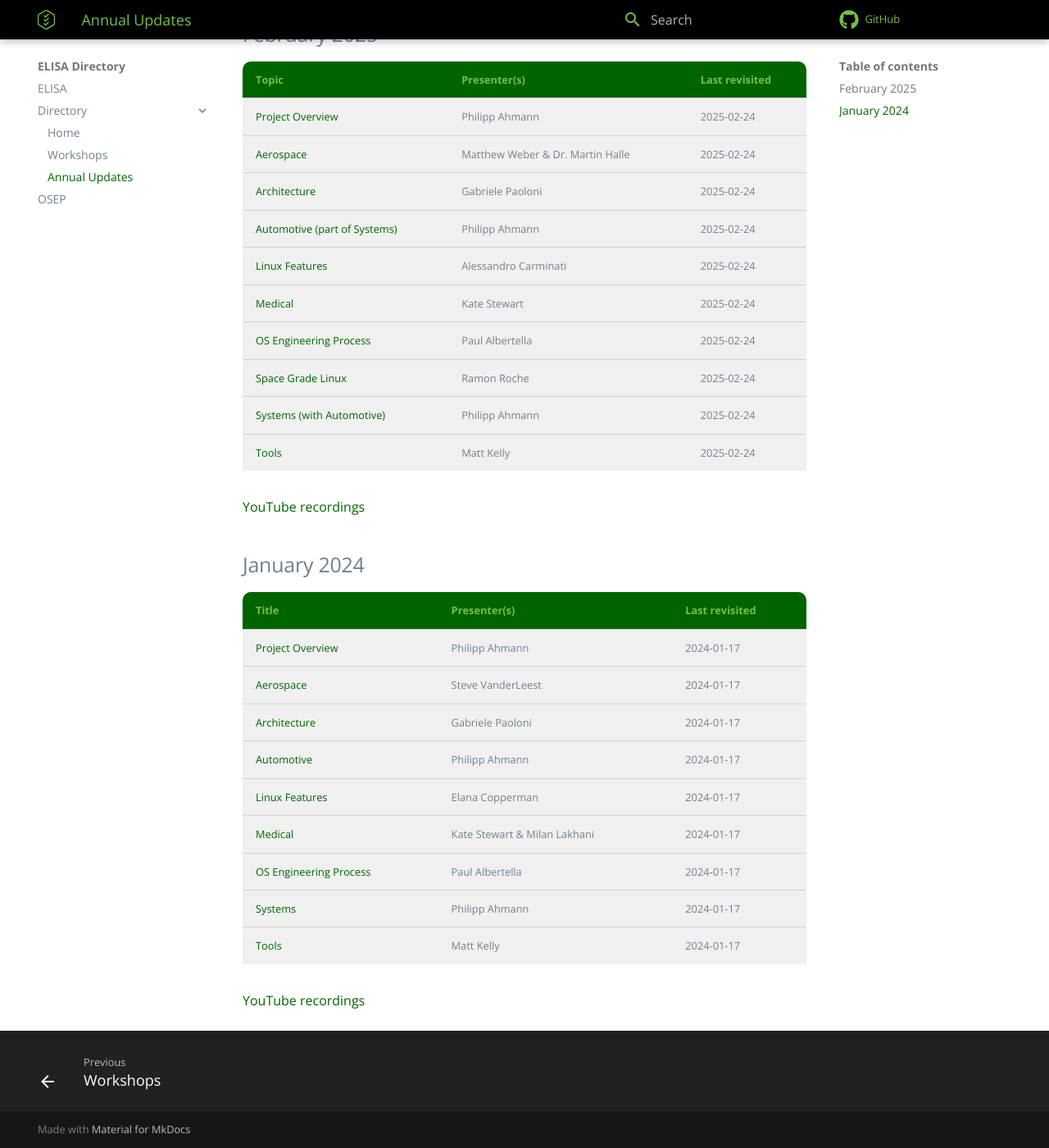
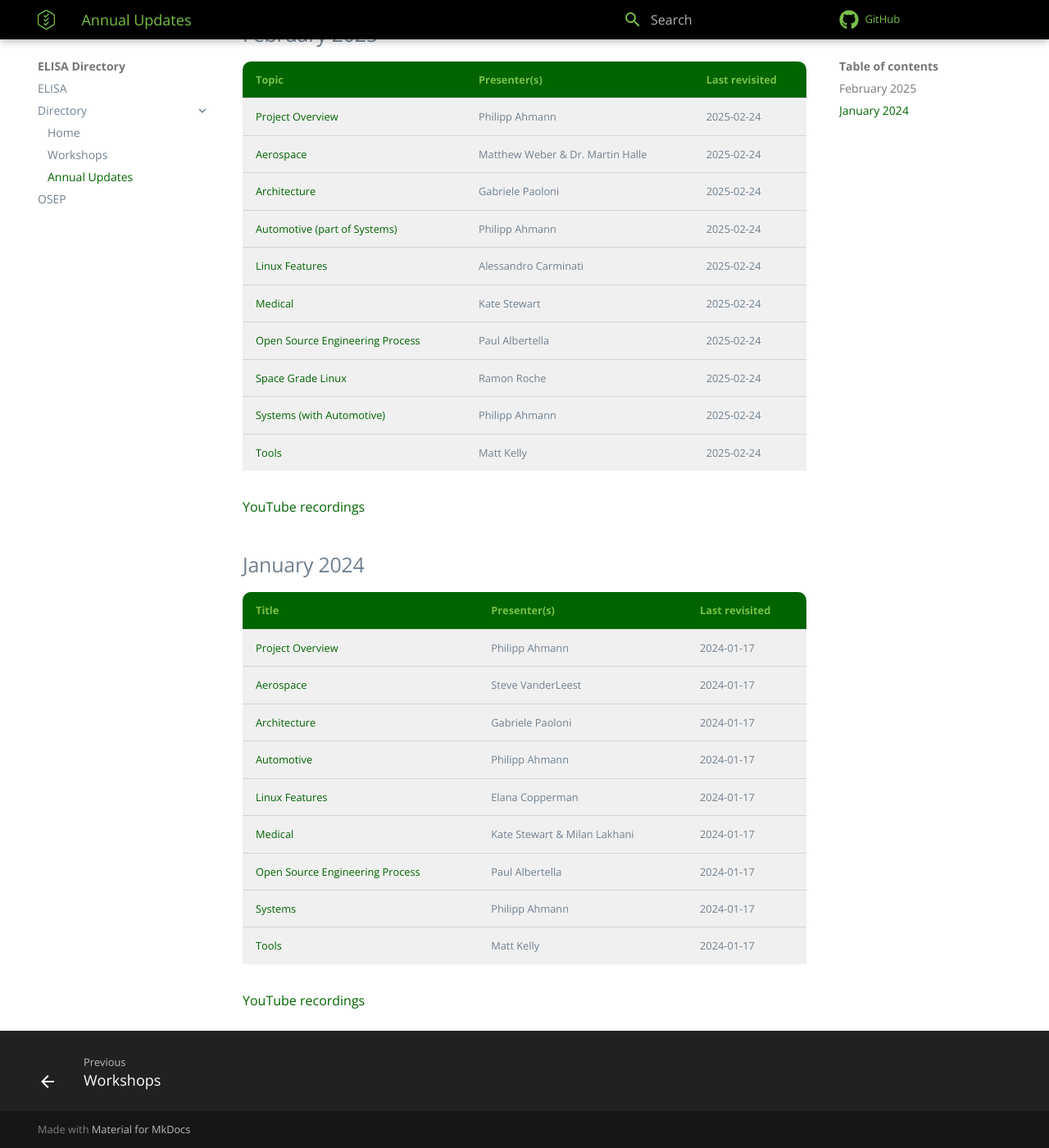
Before and after one commit to elisa-tech/directory, an MkDocs documentation site: the page built from docs/annual-update/index.md, in a window 1280 px wide and 1400 px high, scrolled down 802 px. Shown: the whole window at 82% size. Built offline with MkDocs 1.6.1 and Material for MkDocs 9.7.7, drawn with Linux system fonts in a browser that asks for light colours; comment, search, counter and statistics services are not loaded.

Commit message:
annual updates: Implement review findings
Signed-off-by: Philipp Ahmann <philipp.ahmann@de.bosch.com>

```diff
--- a/docs/annual-update/index.md
+++ b/docs/annual-update/index.md
@@ -27,7 +27,7 @@ The updates typically include the following topics:
 | [Automotive (part of Systems)](2025-02/Systems_and_Automotive_WG_Updates_2025.pdf)| Philipp Ahmann | 2025-02-24 |
 | [Linux Features](2025-02/Linux_Features_WG_Updates_2025.pdf)| Alessandro Carminati | 2025-02-24 |
 | [Medical](2025-02/Medical_Devices_WG_Updates_2025.pdf) | Kate Stewart | 2025-02-24 |
-| [OS Engineering Process](2025-02/OSEP_WG_Updates_2025.pdf)| Paul Albertella | 2025-02-24 |
+| [Open Source Engineering Process](2025-02/OSEP_WG_Updates_2025.pdf)| Paul Albertella | 2025-02-24 |
 | [Space Grade Linux](2025-02/Space_Grade_Linux_SIG_Updates_2025.pdf)| Ramon Roche | 2025-02-24 |
 | [Systems (with Automotive)](2025-02/Systems_and_Automotive_WG_Updates_2025.pdf)| Philipp Ahmann | 2025-02-24 |
 | [Tools](2025-02/Tools_WG_Updates_2025.pdf)| Matt Kelly | 2025-02-24 |
@@ -44,7 +44,7 @@ The updates typically include the following topics:
 | [Automotive](2024-01/ELISA-automotive-wg-update-Jan2024.pdf)| Philipp Ahmann | 2024-01-17 |
 | [Linux Features](2024-01/ELISA-LFSC-annual-update-Jan2024.pdf)| Elana Copperman | 2024-01-17 |
 | [Medical](2024-01/ELISA-medical-wg-update-Jan2024.pdf) | Kate Stewart & Milan Lakhani | 2024-01-17 |
-| [OS Engineering Process](2024-01/ELISA-OSEP-wg-update-Jan2024.pdf) | Paul Albertella | 2024-01-17 |
+| [Open Source Engineering Process](2024-01/ELISA-OSEP-wg-update-Jan2024.pdf) | Paul Albertella | 2024-01-17 |
 | [Systems](2024-01/ELISA-systems-wg-update-Jan2024.pdf)| Philipp Ahmann | 2024-01-17 |
 | [Tools](2024-01/ELISA-tools-wg-update-Jan2024.pdf)| Matt Kelly | 2024-01-17 |
 
```
Also changed, not shown: 2 other files.
